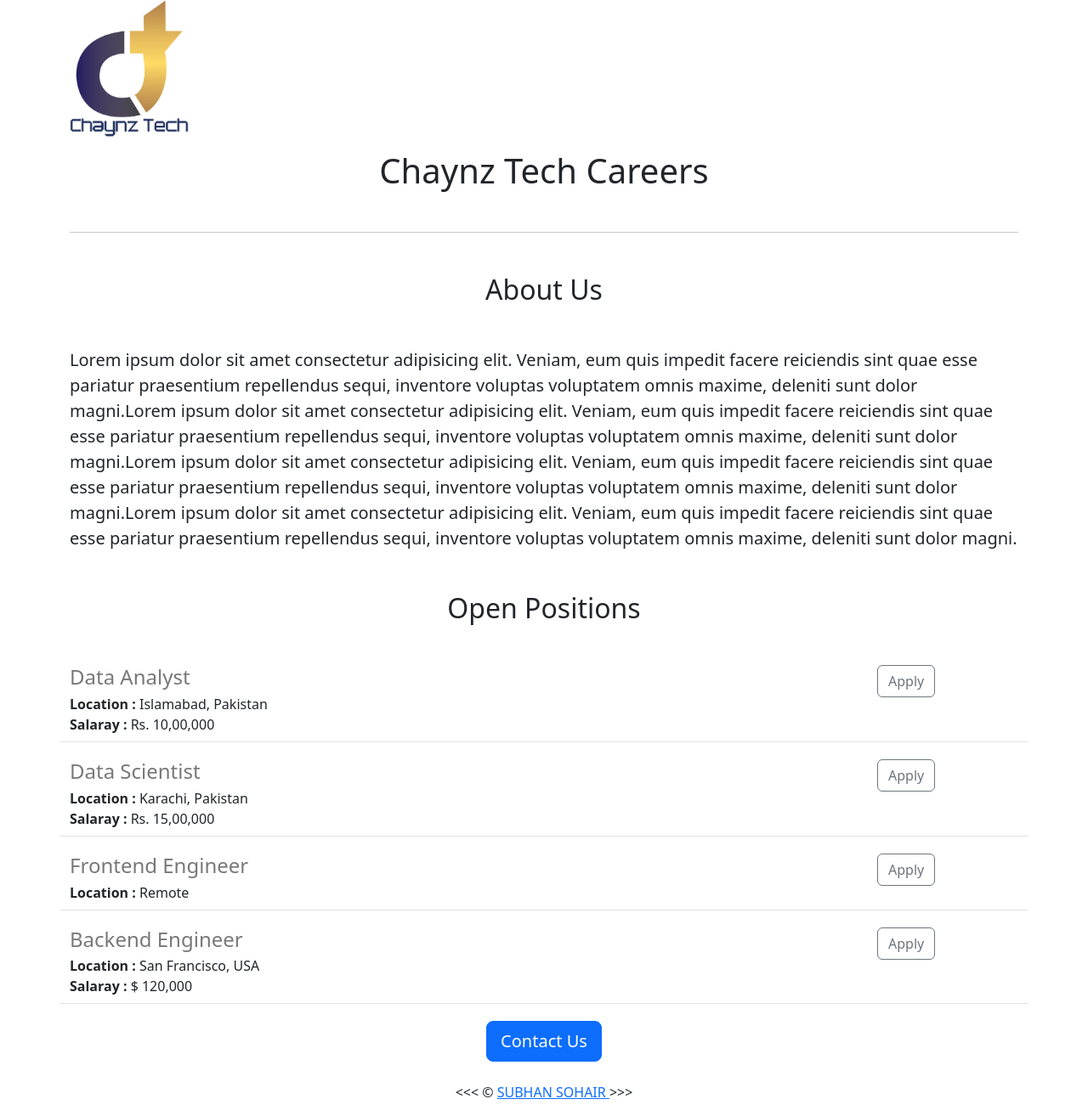
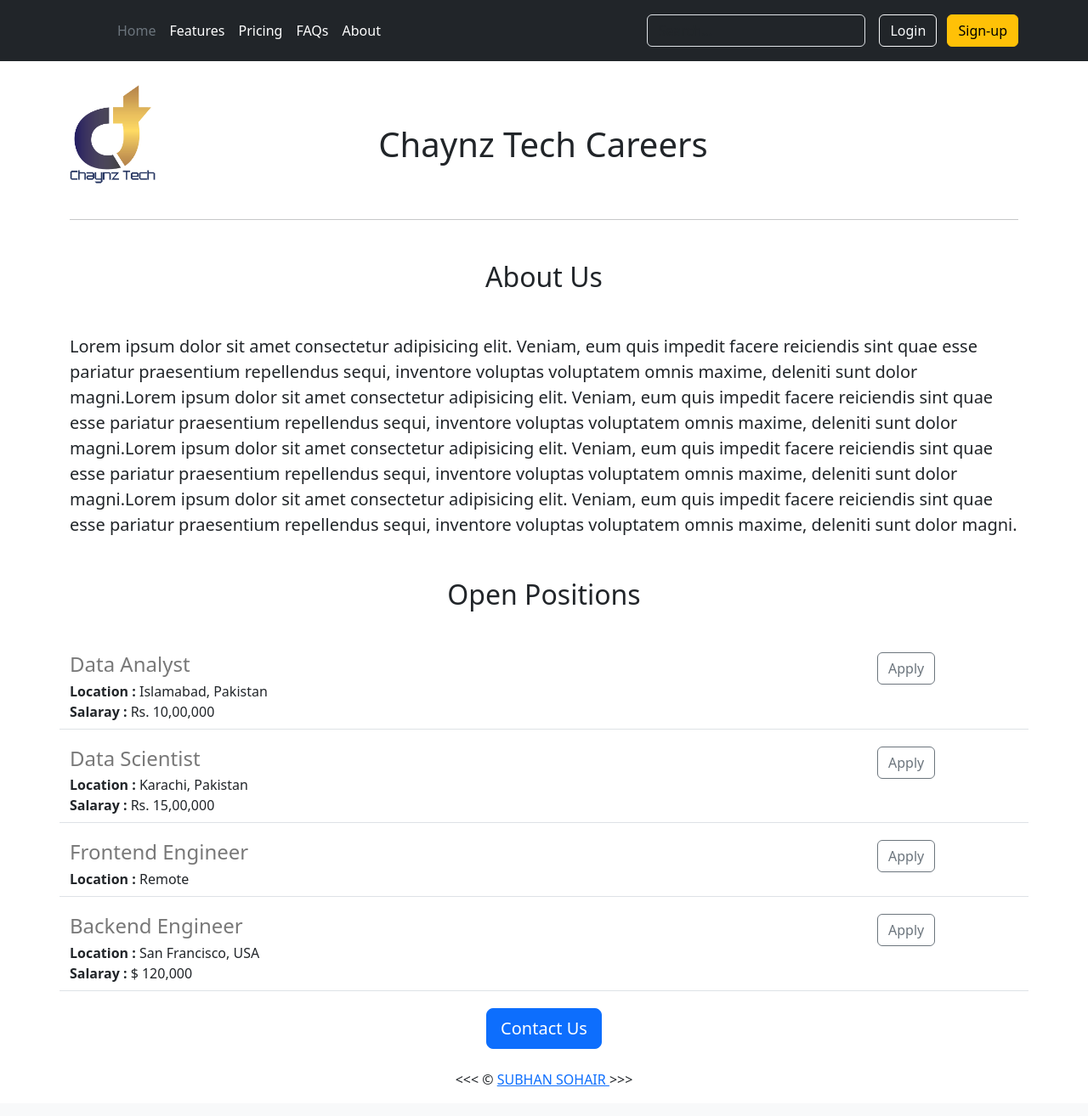
Before and after one commit to SubhanSohair/Dynamic_Web_App, a Flask app: page / in a window 1280 px wide. Shown: the whole page at 85% size. After the commit the page ends 1279 px from the top, so only its background shows below. Run offline with Flask 2, Linux system fonts and the light colour scheme.

Commit message:
rufaeel cahnges

```diff
--- a/templates/home.html
+++ b/templates/home.html
@@ -18,17 +18,26 @@
   </head>
 
   <body>
+
+    {% include "nav.html"%}
+
     <div class="container">
-      <img
+
+      <div class="row">
+
+        <div class="col-4" style="height: 125px; width: 125px;">
+        <img
         class="img-fluid"
         src="static/chaynztech-01.png"
         alt="Company Logo"
         title="ChaynzTech"
-        width="140"
-      />
-      <!-- height="125" -->
+        />
+        </div>
 
-      <h1 class="text-center mt-3 mb-5"> {{company_name}} Careers</h1>
+      <h1 class="text-center mt-3 mb-5 col-8" style="padding-top: 30px;padding-left: 140px;"> {{company_name}} Careers</h1>
+
+      </div>
+
 
       <hr />
 
--- /dev/null
+++ b/templates/nav.html
@@ -0,0 +1,28 @@
+<header class="p-3 text-bg-dark fixed-top">
+    <div class="container">
+      <div class="d-flex flex-wrap align-items-center justify-content-center justify-content-lg-start">
+        <a href="/" class="d-flex align-items-center mb-2 mb-lg-0 text-white text-decoration-none">
+          <svg class="bi me-2" width="40" height="32" role="img" aria-label="Bootstrap"><use xlink:href="#bootstrap"/></svg>
+        </a>
+
+        <ul class="nav col-12 col-lg-auto me-lg-auto mb-2 justify-content-center mb-md-0">
+          <li><a href="#" class="nav-link px-2 text-secondary">Home</a></li>
+          <li><a href="#" class="nav-link px-2 text-white">Features</a></li>
+          <li><a href="#" class="nav-link px-2 text-white">Pricing</a></li>
+          <li><a href="#" class="nav-link px-2 text-white">FAQs</a></li>
+          <li><a href="#" class="nav-link px-2 text-white">About</a></li>
+        </ul>
+
+        <form class="col-12 col-lg-auto mb-3 mb-lg-0 me-lg-3" role="search">
+          <input type="search" class="form-control form-control-dark text-bg-dark" placeholder="Search..." aria-label="Search">
+        </form>
+
+        <div class="text-end">
+          <button type="button" class="btn btn-outline-light me-2">Login</button>
+          <button type="button" class="btn btn-warning">Sign-up</button>
+        </div>
+      </div>
+    </div>
+  </header>
+
+  <div style="height: 100px;"></div>
```
Also changed, not shown: .requirements.txt (renamed from requirements.txt).
